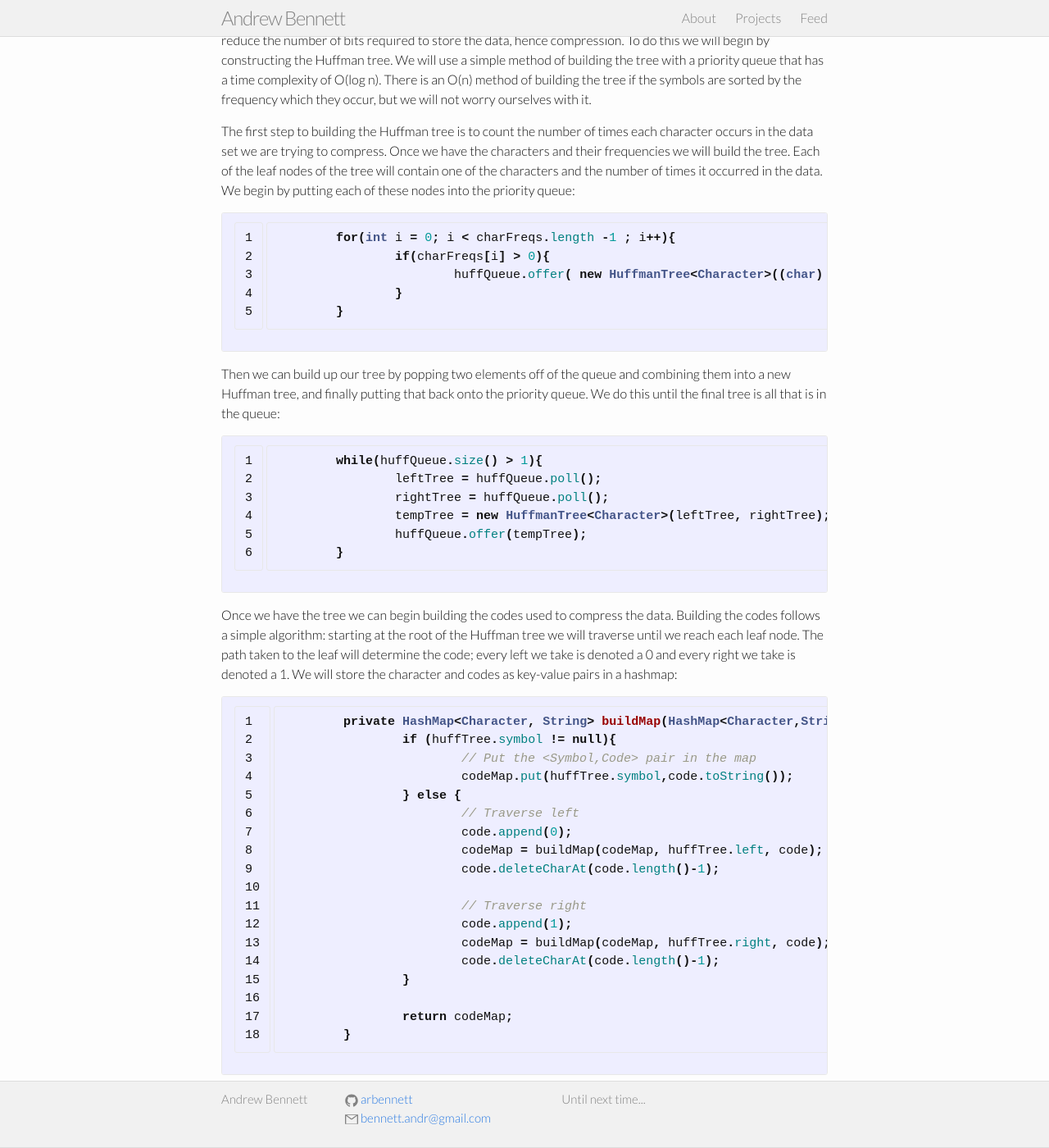
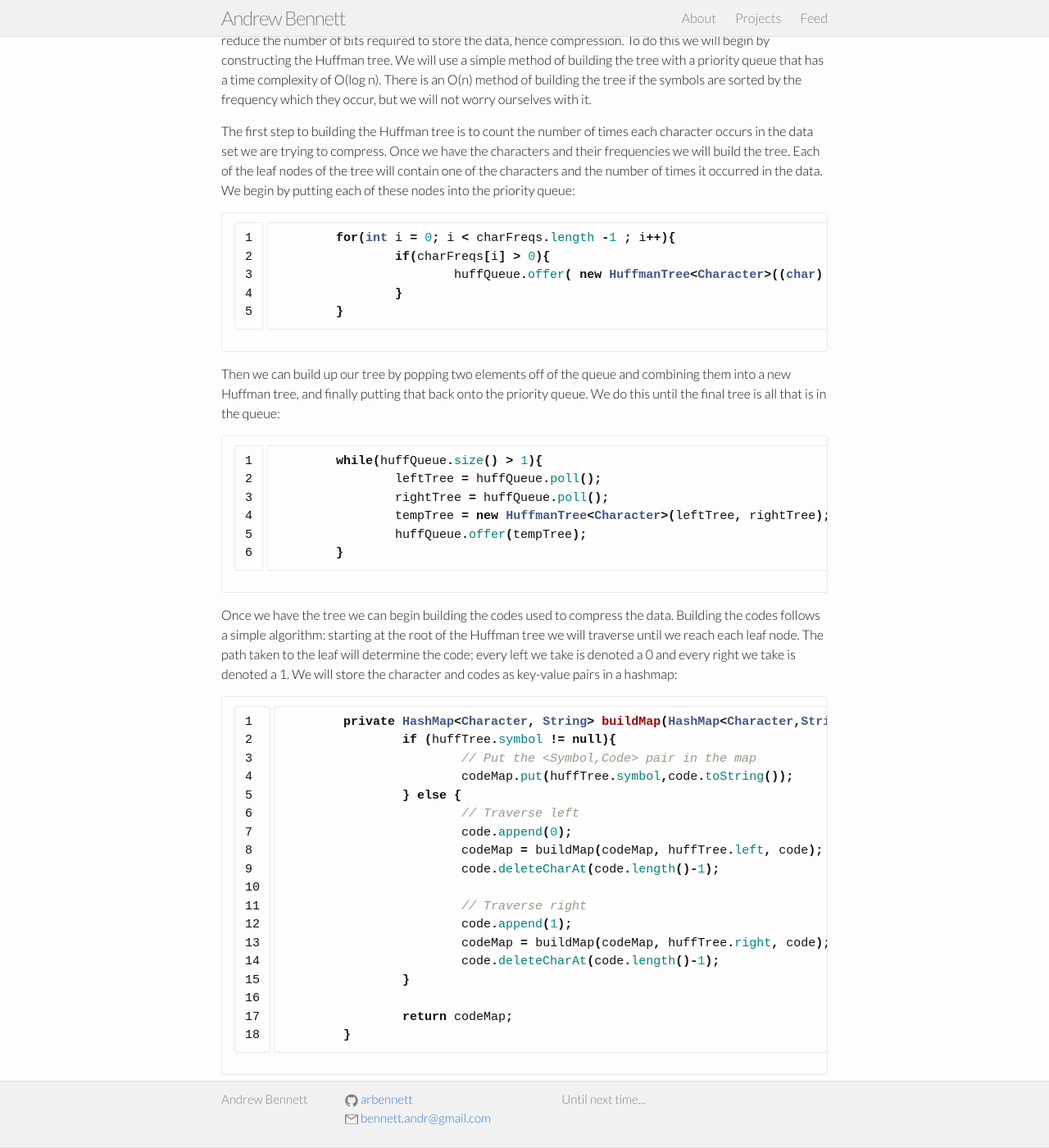
Before and after one commit to arbennett/arbennett.github.io, a Jekyll site: the page built from compressure.md, in a window 1280 px wide and 1400 px high, scrolled down 557 px. Shown: the whole window at 82% size. Built offline with Jekyll 4.4.1, drawn with Linux system fonts in a browser that asks for light colours.

Commit message:
Fixing code block background color

```diff
--- a/_sass/_base.scss
+++ b/_sass/_base.scss
@@ -128,7 +128,7 @@ code {
     font-size: 15px;
     border: 1px solid $grey-color-light;
     border-radius: 3px;
-    background-color: #eef;
+    background-color: #fdfdfd;
 }
 
 code {
```
